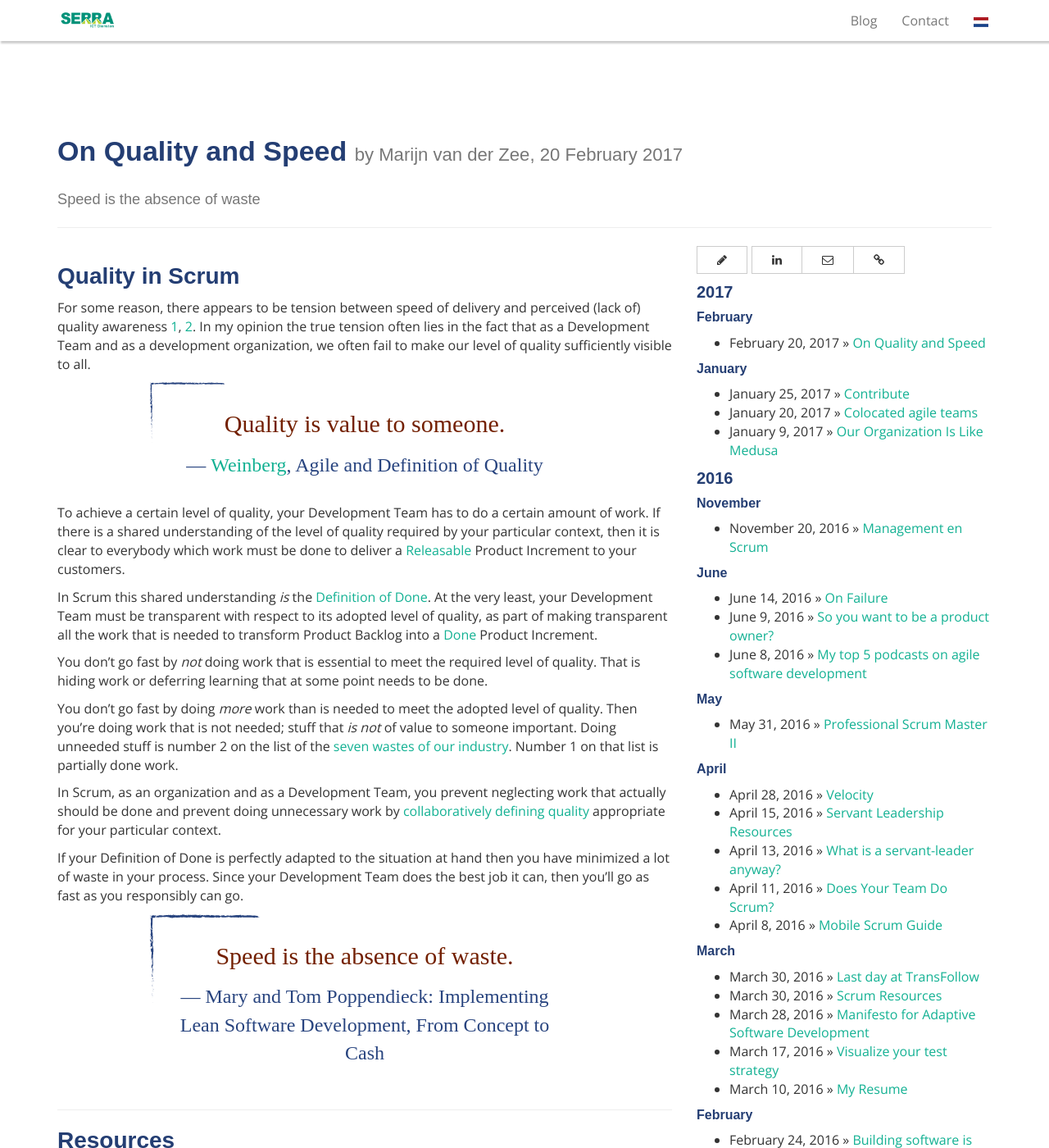
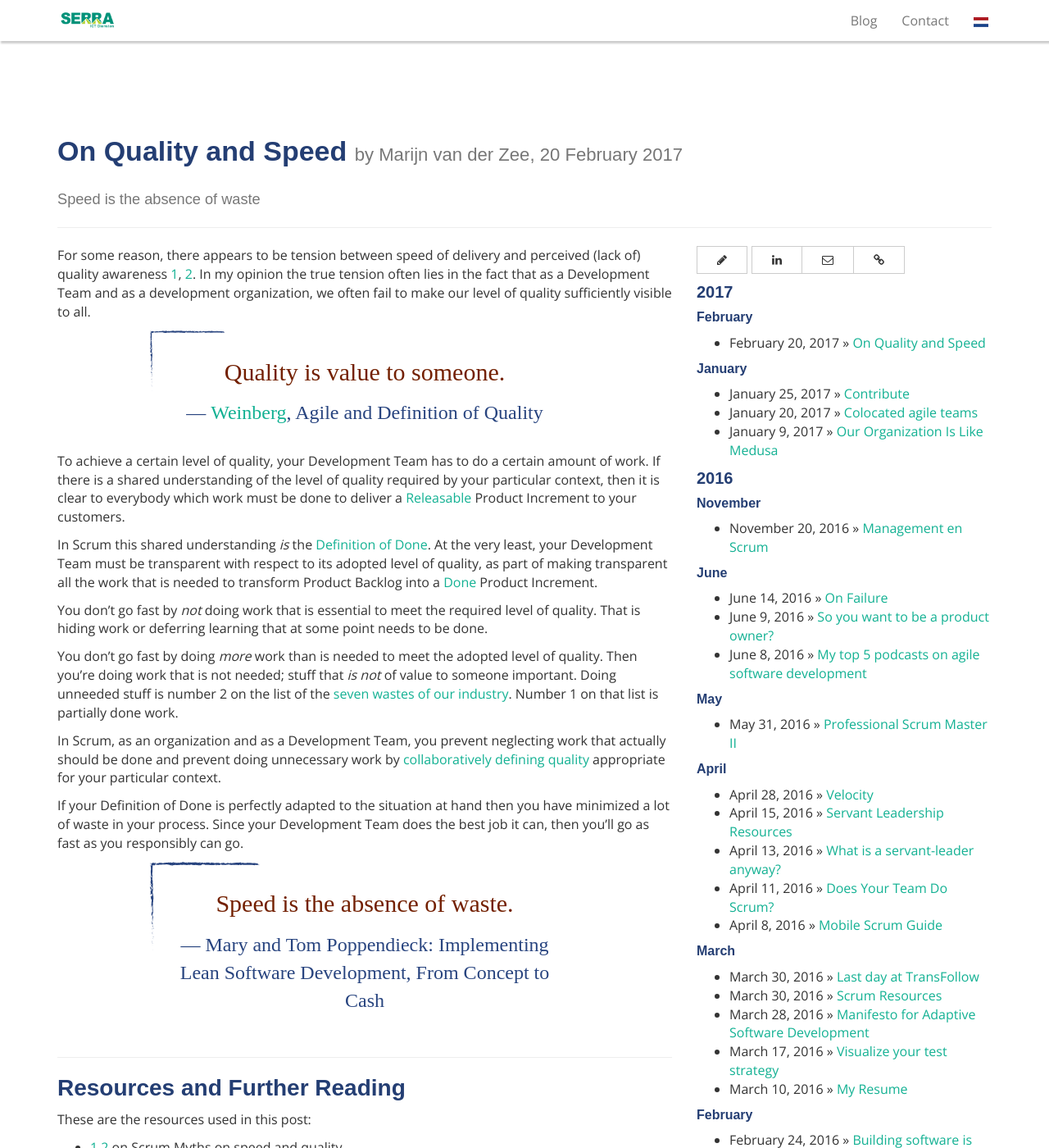
Before and after one commit to serraict/serraict.github.io, a Jekyll site: the page built from _posts/thoughts/2017-02-20-quality-and-scrum.md, in a window 1280 px wide and 1400 px high. Shown: the whole window at 82% size. Built offline with Jekyll 4.4.1, drawn with Linux system fonts in a browser that asks for light colours; nearby versions of some CDN libraries; some web fonts are replaced; comment, search, counter and statistics services are not loaded.

Commit message:
Clean up Headings

```diff
--- a/_posts/thoughts/2017-02-20-quality-and-scrum.md
+++ b/_posts/thoughts/2017-02-20-quality-and-scrum.md
@@ -7,8 +7,6 @@ title: On Quality and Speed
 ---
 
 {% include JB/setup %}
-
-### Quality in Scrum
 
 For some reason,
 there appears to be tension between speed of delivery
@@ -67,7 +65,7 @@ then you'll go as fast as you responsibly can go.
 
 ---
 
-### Resources
+### Resources and Further Reading
 
 These are the resources used in this post:
 
```
